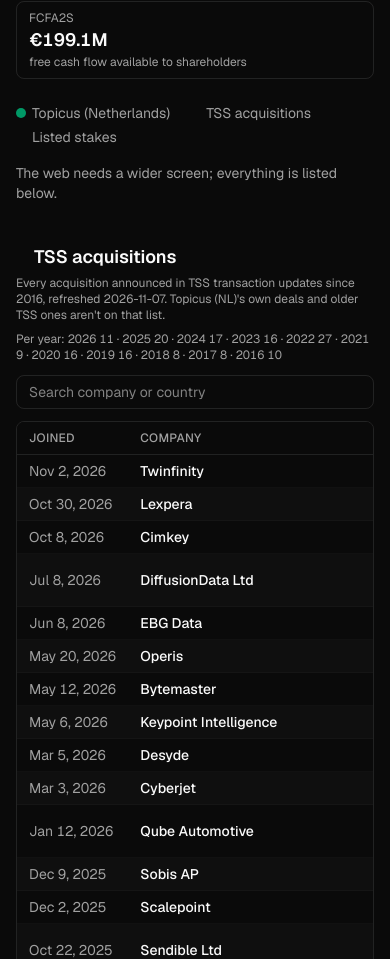
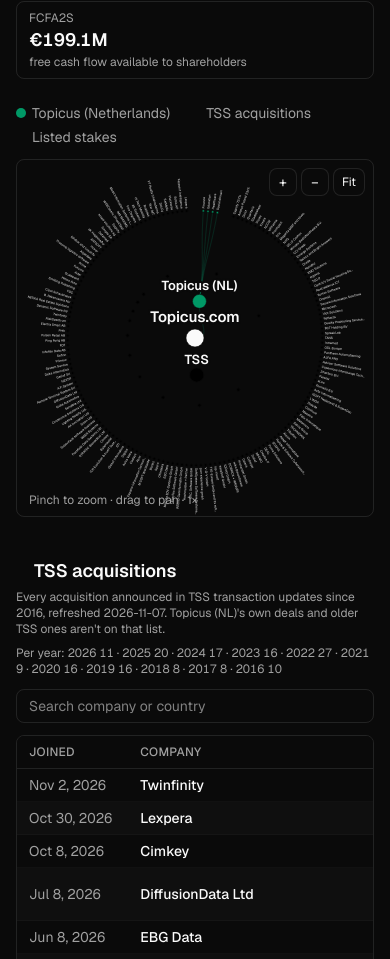
Before and after one commit to cybersecurityhandle/stuckless-net, a Next.js app: page /topicus in a window 390 px wide. Shown: the part 848-1807 px from the top of the page. Built offline with nearby package versions, Linux system fonts and the light colour scheme.

Commit message:
/topicus web on phones: zoomable frame instead of "needs a wider screen"
usePhone moves into holdings-web so /csu and /topicus share it. On phones
the Topicus web draws in the zoomable frame (pinch, pan, tap for details);
desktop is unchanged.

```diff
--- a/components/csu-web.tsx
+++ b/components/csu-web.tsx
@@ -1,8 +1,8 @@
 "use client";
 
-import { useEffect, useMemo, useState, useSyncExternalStore } from "react";
+import { useEffect, useMemo, useState } from "react";
 import Link from "next/link";
-import { HoldingsWeb, Legend, type BranchStyle, type TreeNode } from "@/components/holdings-web";
+import { HoldingsWeb, Legend, usePhone, type BranchStyle, type TreeNode } from "@/components/holdings-web";
 import { fmtPct } from "@/components/superinvestors";
 import { ACQUISITION_SPEND, GROUPS, LISTED, NAMED_DEALS, RESULTS, SOURCES, type Ownership, type PortfolioJson } from "@/lib/csu";
 import type { TssJson } from "@/lib/topicus";
@@ -19,19 +19,6 @@ const BRANCHES: (BranchStyle & { id: Ownership })[] = [
   { id: "lumine", label: `Lumine (${fmtPct(LISTED.lumine.equity)} owned)`, color: "var(--color-amber-600)" },
 ];
 const COLOR = Object.fromEntries(BRANCHES.map((b) => [b.id, b.color])) as Record<Ownership, string>;
-
-const PHONE = "(max-width: 767px)";
-function usePhone() {
-  return useSyncExternalStore(
-    (cb) => {
-      const mq = window.matchMedia(PHONE);
-      mq.addEventListener("change", cb);
-      return () => mq.removeEventListener("change", cb);
-    },
-    () => window.matchMedia(PHONE).matches,
-    () => false
-  );
-}
 
 // Opened groups sit out toward the rim so company links run short
 const OPEN_RINGS = [0, 0.4, 0.74, 0.86];
--- a/components/holdings-web.tsx
+++ b/components/holdings-web.tsx
@@ -1,6 +1,6 @@
 "use client";
 
-import { useEffect, useMemo, useRef, useState } from "react";
+import { useEffect, useMemo, useRef, useState, useSyncExternalStore } from "react";
 import { useRouter } from "next/navigation";
 
 // A radial tree of what a company owns (/berkshire, /topicus): root in the
@@ -104,6 +104,21 @@ function zoomAt(v: View, p: { x: number; y: number }, f: number, size: number):
   const s = Math.min(MAX_ZOOM, Math.max(1, v.s * f));
   const k = v.s / s;
   return clampView({ x: p.x + (v.x - p.x) * k, y: p.y + (v.y - p.y) * k, s }, size);
+}
+
+// Phones get webs in the zoomable frame: at that width a fitted web's labels
+// are too small to read
+const PHONE = "(max-width: 767px)";
+export function usePhone() {
+  return useSyncExternalStore(
+    (cb) => {
+      const mq = window.matchMedia(PHONE);
+      mq.addEventListener("change", cb);
+      return () => mq.removeEventListener("change", cb);
+    },
+    () => window.matchMedia(PHONE).matches,
+    () => false
+  );
 }
 
 export function Legend({ branches }: { branches: BranchStyle[] }) {
--- a/components/topicus-web.tsx
+++ b/components/topicus-web.tsx
@@ -2,7 +2,7 @@
 
 import { useEffect, useMemo, useState } from "react";
 import Link from "next/link";
-import { HoldingsWeb, Legend, type BranchStyle, type TreeNode } from "@/components/holdings-web";
+import { HoldingsWeb, Legend, usePhone, type BranchStyle, type TreeNode } from "@/components/holdings-web";
 import { fmtPct } from "@/components/superinvestors";
 import { ACQUISITION_SPEND, OWNERSHIP, RESULTS, SOURCES, STAKES, TOPICUS_NL, type TssJson } from "@/lib/topicus";
 
@@ -106,6 +106,7 @@ export function TopicusWeb() {
       .catch(() => setError(true));
   }, []);
   const tree = useMemo(() => (tss ? buildTree(tss) : null), [tss]);
+  const phone = usePhone();
 
   return (
     <>
@@ -116,10 +117,8 @@ export function TopicusWeb() {
       {tss && tree && (
         <>
           <Legend branches={BRANCHES} />
-          <div className="hidden md:block">
-            <HoldingsWeb tree={tree} branches={BRANCHES} label="Everything Topicus.com owns" rLeaf={440} />
-          </div>
-          <p className="mt-4 text-sm text-muted-foreground md:hidden">The web needs a wider screen; everything is listed below.</p>
+          {/* Phones: pinch to zoom, tap a company for details */}
+          <HoldingsWeb tree={tree} branches={BRANCHES} label="Everything Topicus.com owns" rLeaf={440} zoomable={phone} />
           <div className="mt-10 grid gap-10 lg:grid-cols-[2fr_1fr]">
             <Deals tss={tss} />
             <div className="space-y-10">
```
